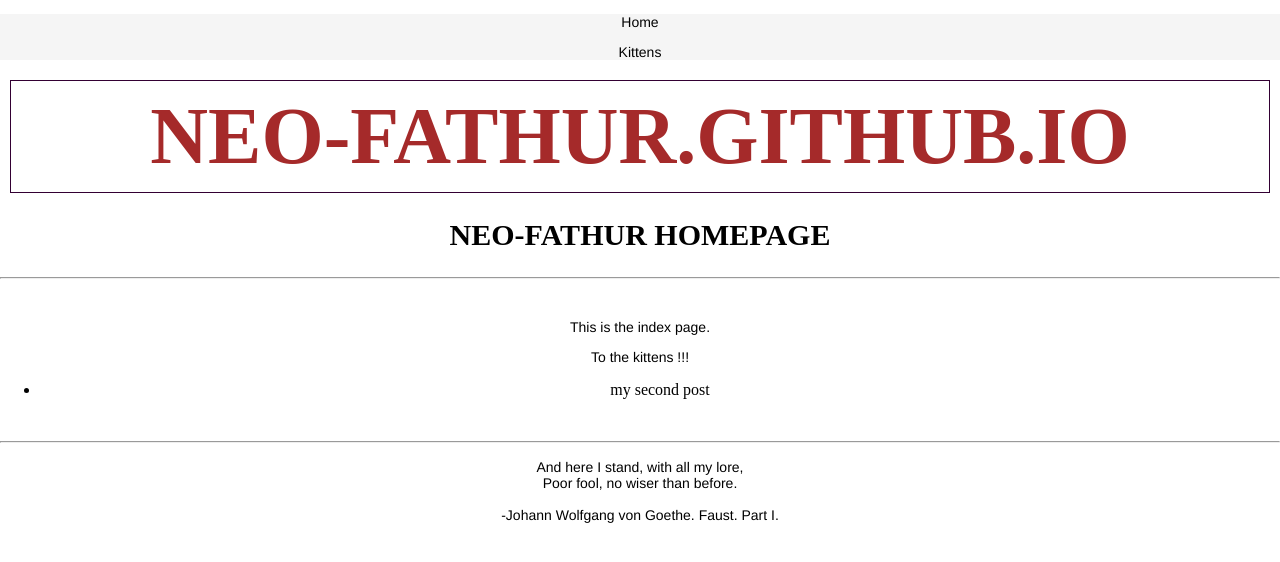
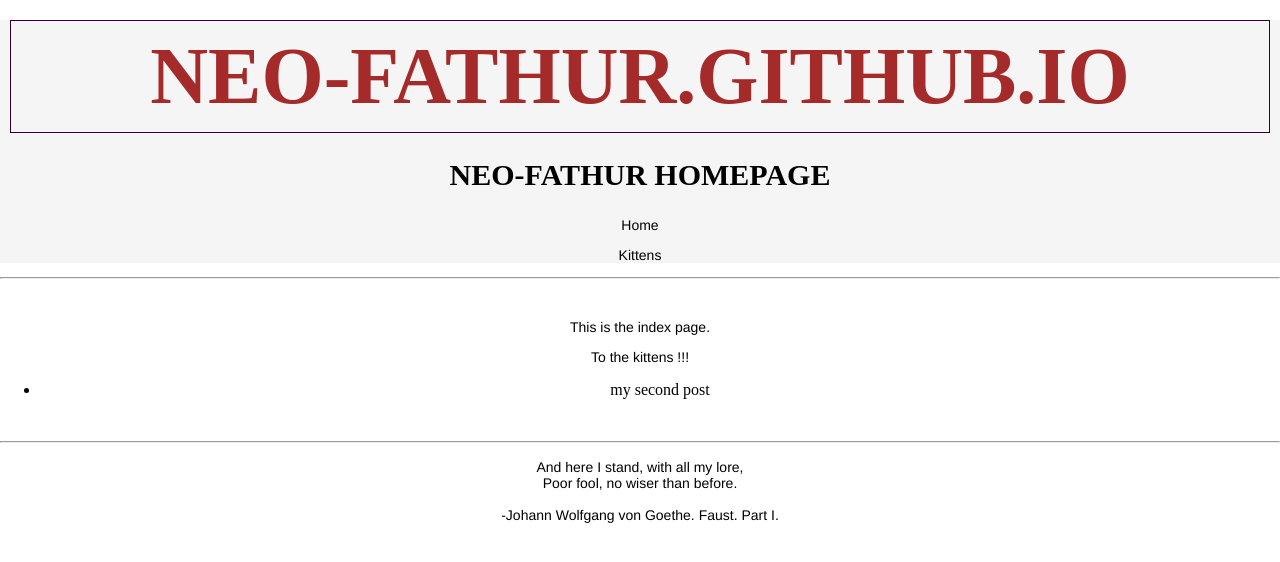
Before and after one commit to neo-fathur/neo-fathur.github.io, a Jekyll site: the page built from index.html, in a window 1280 px wide. Shown: the top 562 px of the page. Built offline with Jekyll 4.4.1, drawn with Linux system fonts in a browser that asks for light colours; some web fonts are replaced.

Commit message:
Update default.html

```diff
--- a/_layouts/default.html
+++ b/_layouts/default.html
@@ -8,27 +8,30 @@
     </head>
     <body>
         <header>
+            <h1>{{ site.title }}</h1>
+            <h2>{{ page.title }}</h2>
             <ul class="nav">
                 <p><a href="index.html">Home</a></p>
                 <p><a href="kittens.html">Kittens</a></p>
             </ul>
         </header>
 
-        <h1>{{ site.title }}</h1>
-        <h2>{{ page.title }}</h2>
-
         <hr />
         <br>
 
+        <div id="content">
             {{ content }}
+        </div>
 
         <br>
         <hr />
 
+        <div id="footer">
             <blockquote><p>
                 And here I stand, with all my lore,<br />
                 Poor fool, no wiser than before.
             </p></blockquote>
             <p>-Johann Wolfgang von Goethe. Faust. Part I.</p>
+        </div>
     </body>
 </html>
```
Lines whose indentation alone changed are shown as unchanged.
